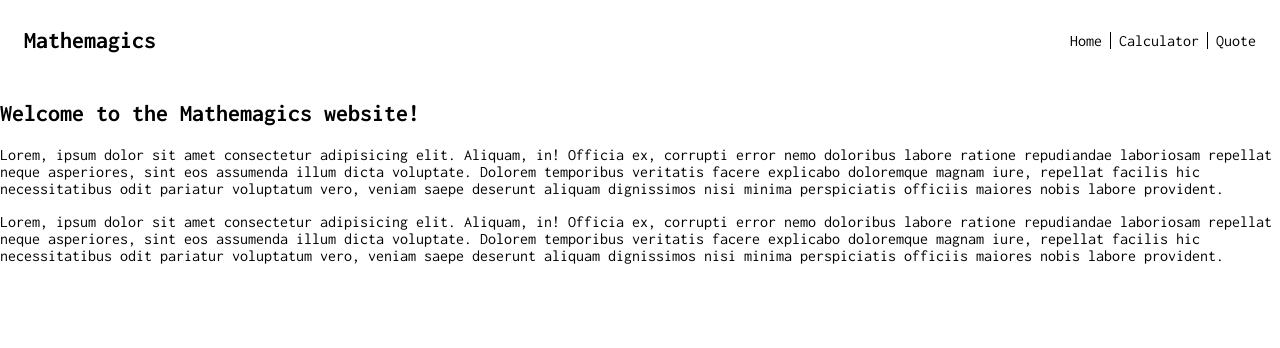
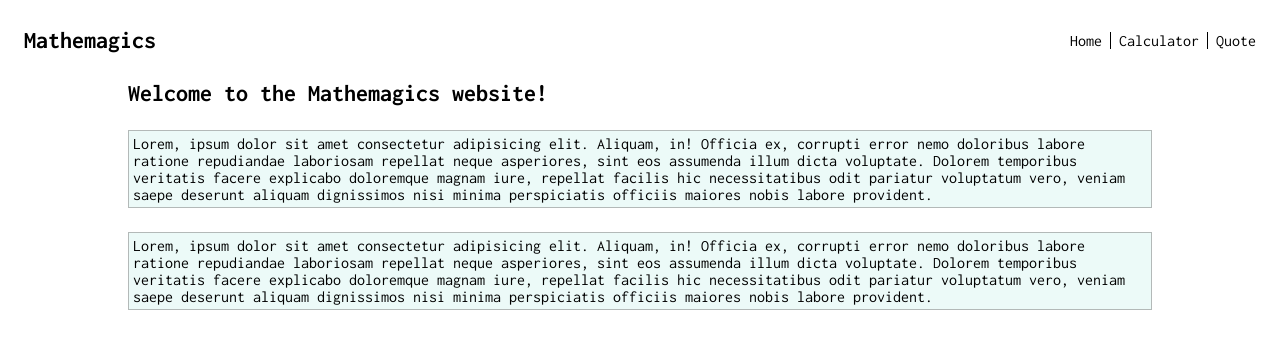
Before and after one commit to Danie12345/mathemagics, a React (Create React App) app: page /home in a window 1280 px wide. Shown: the top 348 px of the page. Built offline with nearby package versions, Linux system fonts and the light colour scheme.

Commit message:
Add Home styles

```diff
--- /dev/null
+++ b/src/components/home/Home.css
@@ -0,0 +1,20 @@
+.homeContainer {
+  display: flex;
+  flex-direction: column;
+  flex-wrap: wrap;
+  box-sizing: border-box;
+  padding: 0% 10%;
+  gap: 24px;
+}
+
+h2 {
+  margin: 0%;
+}
+
+p {
+  margin: 0%;
+  border: 1px solid rgba(128, 128, 128, 0.527);
+  box-sizing: border-box;
+  padding: 4px;
+  background-color: rgb(236, 250, 248);
+}
--- a/src/components/home/Home.js
+++ b/src/components/home/Home.js
@@ -1,7 +1,9 @@
 import React from 'react';
 
+import './Home.css';
+
 const Home = () => (
-  <div>
+  <div className="homeContainer">
     <h2>Welcome to the Mathemagics website!</h2>
     <p>
       Lorem, ipsum dolor sit amet consectetur adipisicing elit. Aliquam, in! Officia ex, corrupti
```
